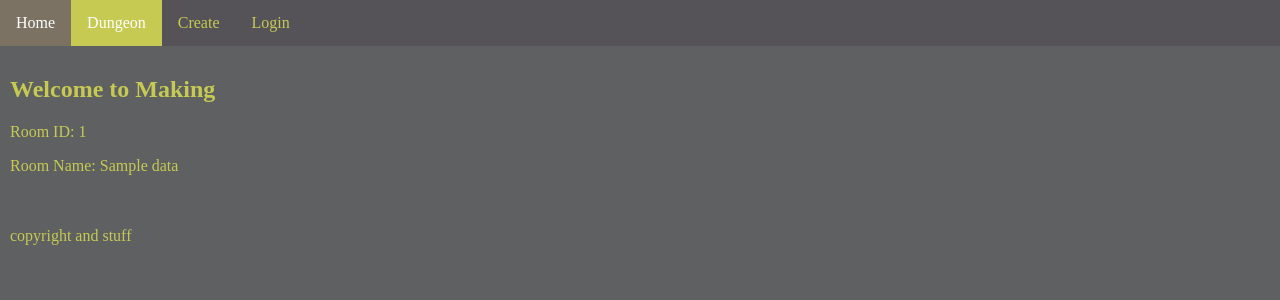
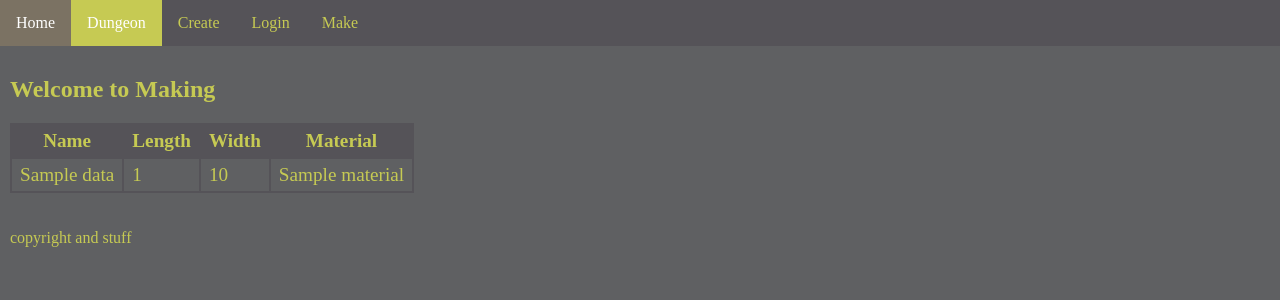
Before and after one commit to LeoKnox/dungeon_python, a Python web app: template application/templates/make.html in a window 1280 px wide. Shown: the top 300 px of the page. Run offline with Jinja, Linux system fonts and the light colour scheme; the template is opened without the code that fills it: most values are stand-ins (such as "Sample title", 1, 10 or a date in 2020).

Commit message:
Add files via upload

```diff
--- a/application/templates/includes/nav.html
+++ b/application/templates/includes/nav.html
@@ -5,5 +5,6 @@
         <li><a class="{% if dungeon %}active{% endif %}" href="{{ url_for('dungeon') }}">Dungeon</a></li>
         <li><a class="{% if create %}active{% endif %}" href="{{ url_for('create') }}">Create</a></li>
         <li><a class="{% if login %}active{% endif %}" href="{{ url_for('login') }}">Login</a></li>
+        <li><a class="{% if make %}active{% endif %}" href="{{ url_for('make') }}">Make</a></li>
     </ul>
 </div>
--- a/application/templates/make.html
+++ b/application/templates/make.html
@@ -3,7 +3,27 @@
 {% block content %}
     <div id="content">
         <h2>Welcome to Making</h2>
-        <p>Room ID: {{ data.id }}</p>
-        <p>Room Name: {{ data.name }}</p>
+        {% if not population %}
+        <h1>No population</h1>
+        {% else %}
+        <table>
+            <thead>
+            <tr>
+                <th>Name</th>
+                <th>Length</th>
+                <th>Width</th>
+                <th>Material</th>
+            </tr>
+            </thead>
+            {% for data in population %}
+            <tr>
+                <td>{{ data["name"] }}</td>
+                <td>{{ data["length"] }}</td>
+                <td>{{ data["width"] }}</td>
+                <td>{{ data["material"] }}</td>
+            </tr>
+            {% endfor %}
+        </table>
+        {% endif %}
     </div>
 {% endblock %}
```
Also changed, not shown: application/routes.py (+14 -4 lines).
